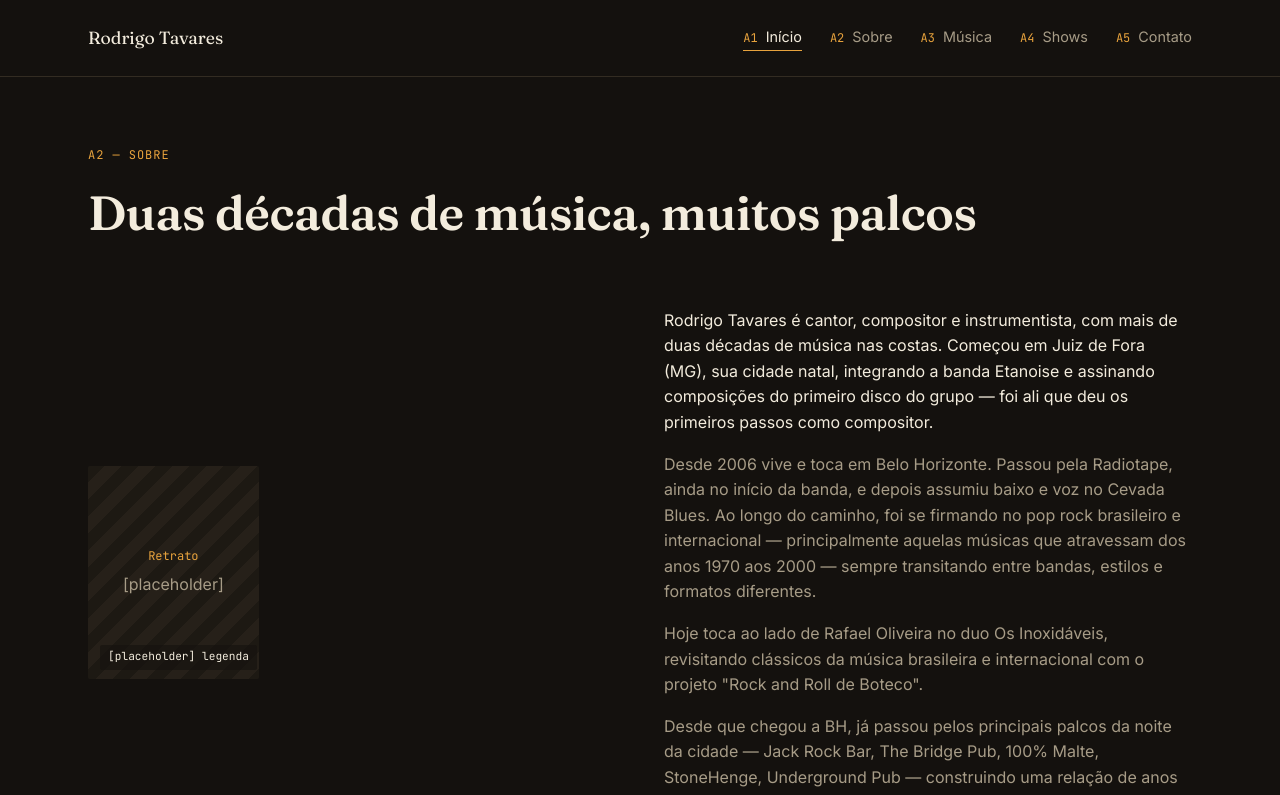
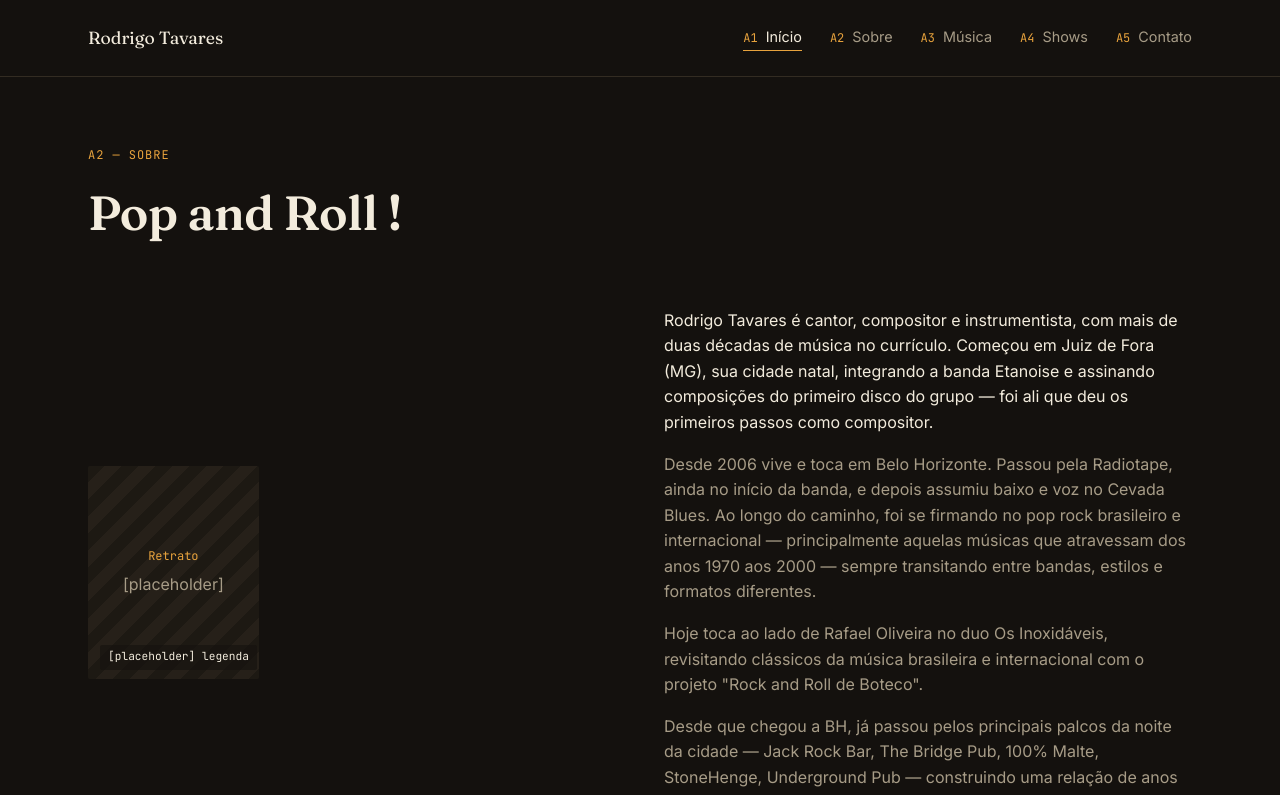
Before and after one commit to rodrigotavares79/rodrigotavares-site, a Next.js app: page / in a window 1280 px wide. Shown: the top 795 px of the page. Built offline with nearby package versions, Linux system fonts and the light colour scheme.

Commit message:
Update page.tsx

```diff
--- a/app/page.tsx
+++ b/app/page.tsx
@@ -12,7 +12,7 @@ export default function Sobre() {
         <div className="container">
           <span className="eyebrow">A2 — Sobre</span>
           <h1 style={{ fontSize: "clamp(2rem, 5vw, 3rem)", marginTop: "0.5rem" }}>
-            Duas décadas de música, muitos palcos
+            Pop and Roll !
           </h1>
 
           <div className="split-block" style={{ marginTop: "2.5rem" }}>
@@ -20,7 +20,7 @@ export default function Sobre() {
             <div>
               <p>
                 Rodrigo Tavares é cantor, compositor e instrumentista, com
-                mais de duas décadas de música nas costas. Começou em Juiz
+                mais de duas décadas de música no currículo. Começou em Juiz
                 de Fora (MG), sua cidade natal, integrando a banda Etanoise
                 e assinando composições do primeiro disco do grupo — foi
                 ali que deu os primeiros passos como compositor.
```
